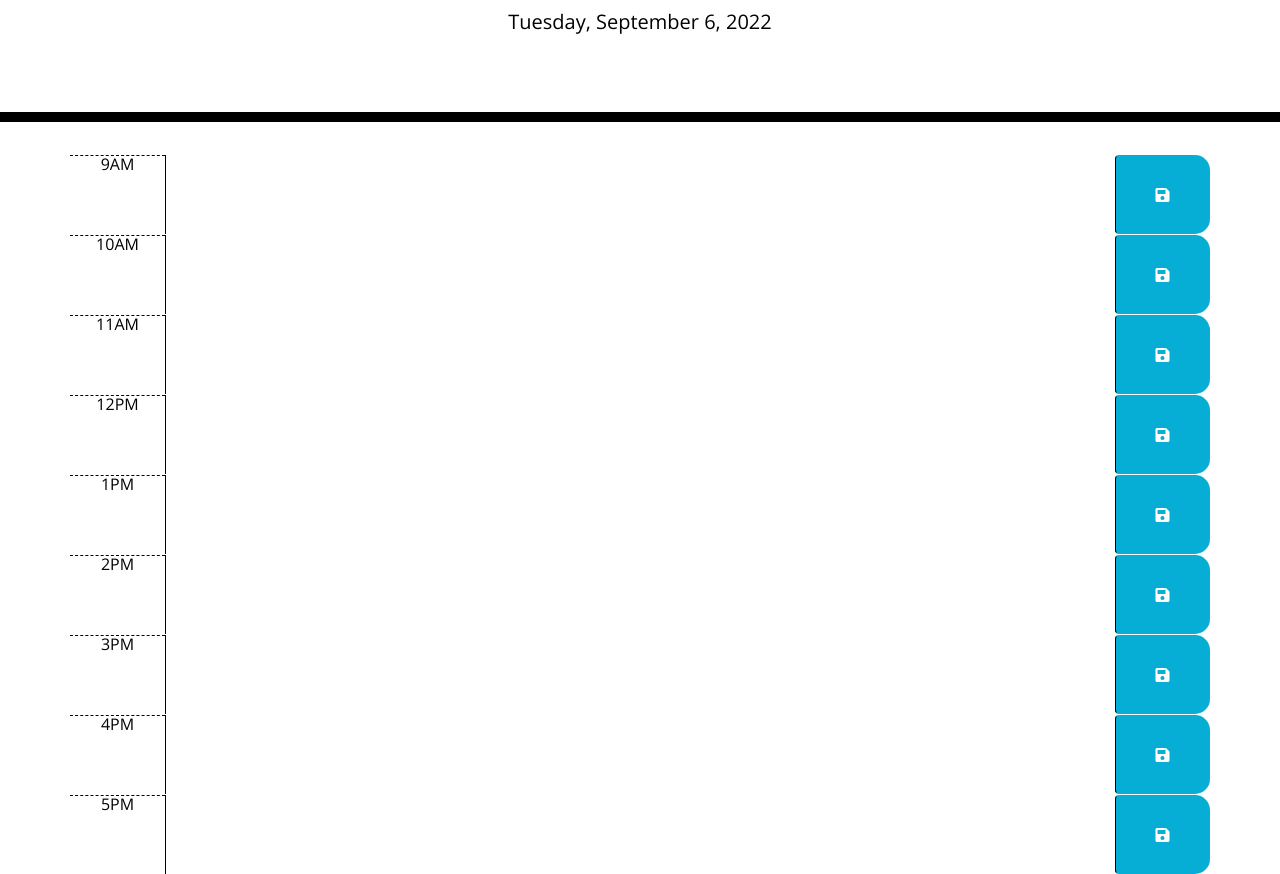
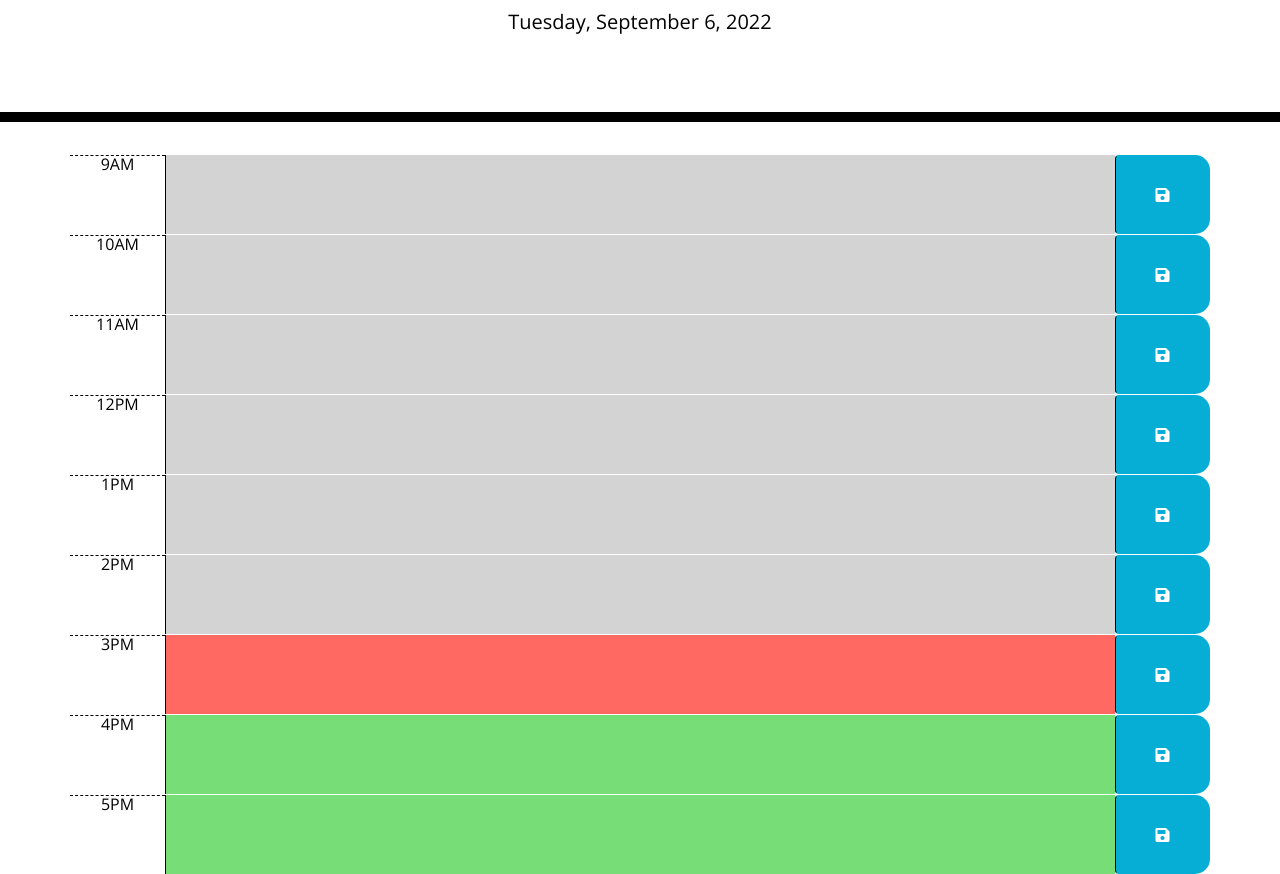
Before and after one commit to nitrammm/planner, a plain HTML site: page index.html in a window 1280 px wide. Shown: the part 182-1056 px from the top of the page. Drawn offline with nearby package versions, Linux system fonts and the light colour scheme.

Commit message:
updated javascript with the future class and added id on text area in html

```diff
--- a/index.html
+++ b/index.html
@@ -22,90 +22,90 @@
 
     <div class="container">
 <!-- Timeblocks go here -->
-        <div class="row time-block" id="9AM">
+        <div class="row time-block">
             <div class="hour col-1">9AM</div>
 
-            <textarea class="description col-10"></textarea>
+            <textarea class="description col-10" id="09"></textarea>
+
+            <button class="btn saveBtn col-1 button"><i class="fas fa-save"></i></button>
+        </div>
+
+
+
+        <div class="row time-block">
+            <div class="hour col-1">10AM</div>
+
+            <textarea class="description col-10" id="10"></textarea>
 
             <button class="btn saveBtn col-1"><i class="fas fa-save"></i></button>
         </div>
 
 
 
-        <div class="row time-block" id="10AM">
-            <div class="hour col-1">10AM</div>
+        <div class="row time-block">
+            <div class="hour col-1">11AM</div>
 
-            <textarea class="description col-10"></textarea>
+            <textarea class="description col-10"  id="11"></textarea>
 
             <button class="btn saveBtn col-1"><i class="fas fa-save"></i></button>
         </div>
 
 
 
-        <div class="row time-block" id="11AM">
-            <div class="hour col-1">11AM</div>
+        <div class="row time-block">
+            <div class="hour col-1">12PM</div>
 
-            <textarea class="description col-10"></textarea>
+            <textarea class="description col-10"  id="12"></textarea>
 
             <button class="btn saveBtn col-1"><i class="fas fa-save"></i></button>
         </div>
 
 
 
-        <div class="row time-block" id="12PM">
-            <div class="hour col-1">12PM</div>
+        <div class="row time-block">
+            <div class="hour col-1">1PM</div>
 
-            <textarea class="description col-10"></textarea>
+            <textarea class="description col-10" id="13"></textarea>
 
             <button class="btn saveBtn col-1"><i class="fas fa-save"></i></button>
         </div>
 
 
 
-        <div class="row time-block" id="1PM">
-            <div class="hour col-1">1PM</div>
+        <div class="row time-block">
+            <div class="hour col-1">2PM</div>
 
-            <textarea class="description col-10"></textarea>
+            <textarea class="description col-10" id="14"></textarea>
 
             <button class="btn saveBtn col-1"><i class="fas fa-save"></i></button>
         </div>
 
 
 
-        <div class="row time-block" id="2PM">
-            <div class="hour col-1">2PM</div>
+        <div class="row time-block">
+            <div class="hour col-1">3PM</div>
 
-            <textarea class="description col-10"></textarea>
+            <textarea class="description col-10" id="15"></textarea>
 
             <button class="btn saveBtn col-1"><i class="fas fa-save"></i></button>
         </div>
 
 
 
-        <div class="row time-block" id="3PM">
-            <div class="hour col-1">3PM</div>
+        <div class="row time-block">
+            <div class="hour col-1">4PM</div>
 
-            <textarea class="description col-10"></textarea>
+            <textarea class="description col-10"  id="16"></textarea>
 
             <button class="btn saveBtn col-1"><i class="fas fa-save"></i></button>
         </div>
 
 
 
-        <div class="row time-block" id="4PM">
-            <div class="hour col-1">4PM</div>
-
-            <textarea class="description col-10"></textarea>
-
-            <button class="btn saveBtn col-1"><i class="fas fa-save"></i></button>
-        </div>
-
-
-
-        <div class="row time-block" id="5PM">
+        <div class="row time-block">
             <div class="hour col-1">5PM</div>
 
-            <textarea class="description col-10"></textarea>
+            <textarea class="description col-10"  id="17"></textarea>
 
             <button class="btn saveBtn col-1"><i class="fas fa-save"></i></button>
         </div>
--- a/script.js
+++ b/script.js
@@ -1,2 +1,40 @@
 // document.getElementById("currentDay").append("hi")
 $("#currentDay").append(dayjs().format('dddd, MMMM D, YYYY'))
+var timeBlocks = $(".time-block")
+
+
+function coloringTheTextArea() {
+    var currentMilitaryTime = dayjs().format("H") // military time
+    console.log(currentMilitaryTime)
+    // $('#15').addClass("present")
+    $(".description").each(function(){
+        console.log($(this))
+        console.log($(this).attr("id"))
+        if ($(this).attr("id") < currentMilitaryTime) {
+            $(this).addClass("past");
+        } else if ($(this).attr("id")  == currentMilitaryTime) {
+            $(this).addClass("present");
+        } else if ($(this).attr("id") > currentMilitaryTime)
+            $(this).addClass("future");
+
+    });
+    }
+
+
+    for( var i = 0; i < timeBlocks.length; i++){
+        var oneTimeBlock = timeBlocks[i]
+        var time = oneTimeBlock.getAttribute("id")
+        var textAreaEl = oneTimeBlock.children[1]
+        console.log(textAreaEl)
+    }
+
+
+$(document).ready(function () {
+
+    $("button").on("click", function() {
+        localStorage.setItem();
+    });
+
+});
+
+coloringTheTextArea();
```
